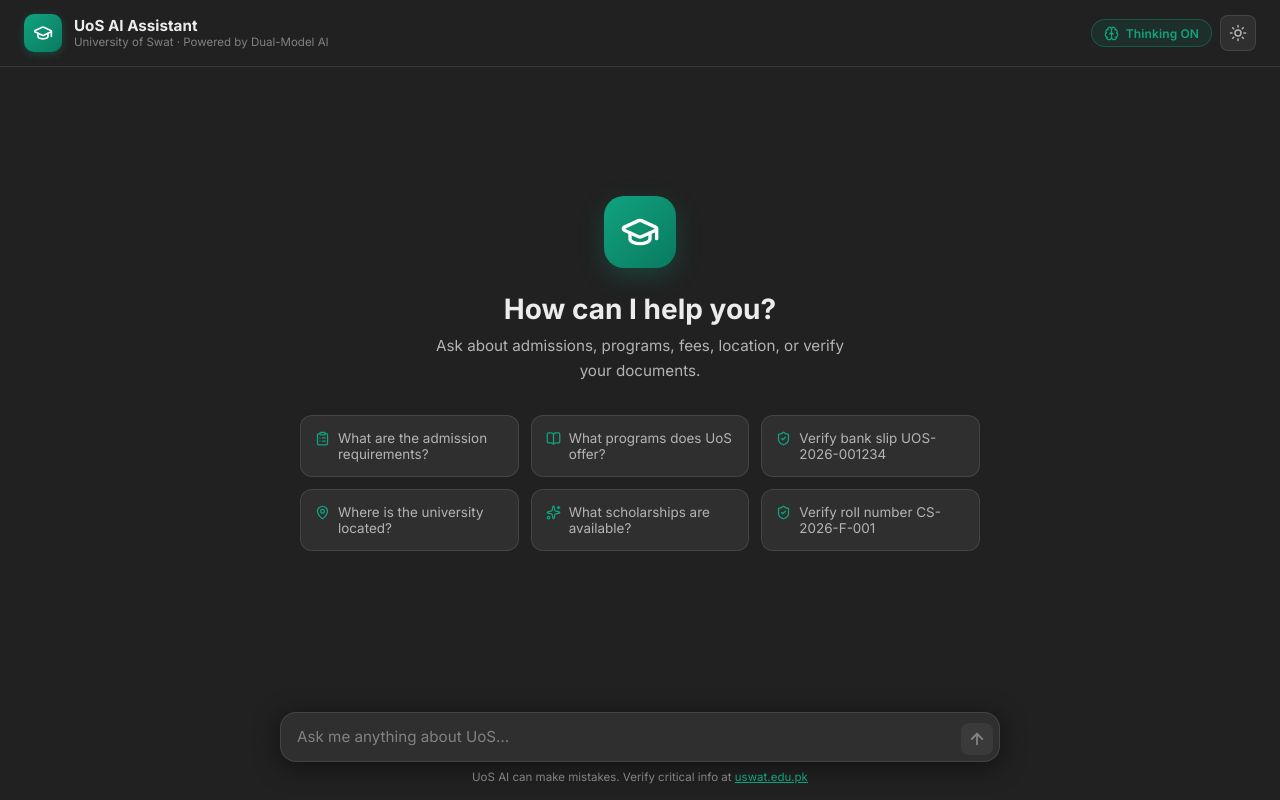
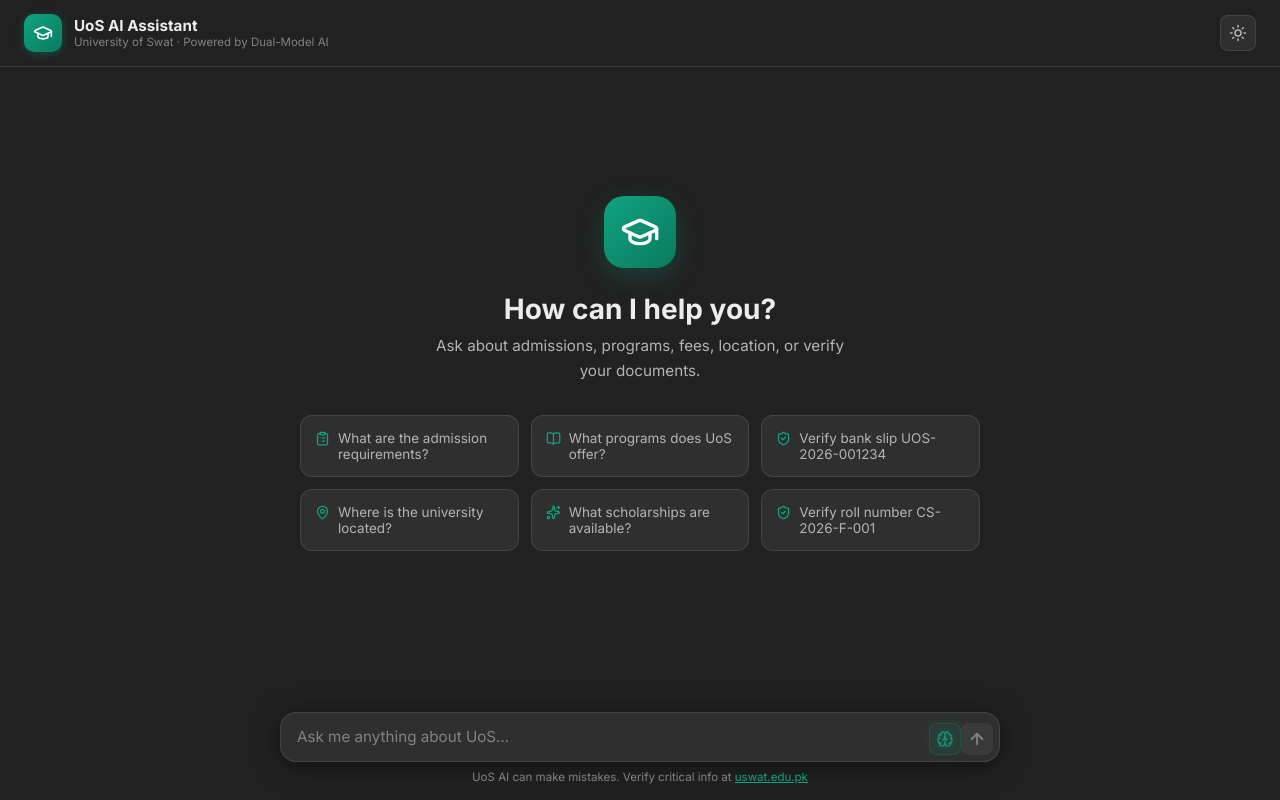
Before and after one commit to ikram-3/Agentic-ChatBot, a React app in the folder frontend/: page /verify in a window 1280 px wide. Built offline with nearby package versions, Linux system fonts and the light colour scheme; the HTML template or start-up script is replaced by a standard one.

Commit message:
ui: move thinking toggle to input bar and enhance design with pulsing brain icon

```diff
--- a/frontend/src/components/Chatbot.css
+++ b/frontend/src/components/Chatbot.css
@@ -76,37 +76,49 @@
   gap: 0.5rem;
 }
 
-/* ── Thinking toggle button ── */
-.think-toggle-btn {
+.think-toggle-btn { display: none; } /* Removed from header */
+
+/* ── Thinking input button (enhanced) ── */
+.think-input-btn {
+  width: 32px;
+  height: 32px;
   display: flex;
   align-items: center;
-  gap: 0.4rem;
-  padding: 0.35rem 0.75rem;
-  border-radius: 99px;
-  border: 1px solid var(--border-color);
-  background: var(--bg-surface);
+  justify-content: center;
+  border-radius: 8px;
+  border: 1px solid transparent;
+  background: transparent;
   color: var(--text-muted);
-  font-size: 0.75rem;
-  font-weight: 600;
-  font-family: inherit;
   cursor: pointer;
-  transition: all 0.22s;
-  white-space: nowrap;
+  transition: all 0.3s cubic-bezier(0.4, 0, 0.2, 1);
+  position: relative;
 }
-.think-toggle-btn:hover {
+
+.think-input-btn:hover {
   background: var(--bg-hover);
   color: var(--text-secondary);
 }
-.think-toggle-btn.active {
-  background: rgba(16,163,127,0.1);
-  border-color: rgba(16,163,127,0.35);
+
+.think-input-btn.active {
   color: var(--accent);
+  background: rgba(16, 163, 127, 0.1);
+  border-color: rgba(16, 163, 127, 0.2);
+  box-shadow: 0 0 15px rgba(16, 163, 127, 0.1);
 }
-.think-toggle-btn.active:hover {
-  background: rgba(16,163,127,0.18);
+
+.think-input-btn.active svg {
+  filter: drop-shadow(0 0 4px rgba(16, 163, 127, 0.5));
+  animation: brain-pulse 2s infinite ease-in-out;
 }
-.think-toggle-label {
-  letter-spacing: 0.01em;
+
+@keyframes brain-pulse {
+  0%, 100% { transform: scale(1); opacity: 1; }
+  50% { transform: scale(1.1); opacity: 0.8; }
+}
+
+.think-input-btn:disabled {
+  opacity: 0.5;
+  cursor: not-allowed;
 }
 
 /* ── Welcome State ── */
--- a/frontend/src/components/Chatbot.jsx
+++ b/frontend/src/components/Chatbot.jsx
@@ -490,14 +490,6 @@
           </div>
         </div>
         <div className="header-actions">
-          <button
-            className={`think-toggle-btn ${thinkingEnabled ? 'active' : ''}`}
-            onClick={() => setThinkingEnabled(v => !v)}
-            title={thinkingEnabled ? 'Thinking ON — click to disable' : 'Thinking OFF — click to enable'}
-          >
-            <Brain size={15} />
-            <span className="think-toggle-label">{thinkingEnabled ? 'Thinking ON' : 'Thinking OFF'}</span>
-          </button>
           <button className="theme-btn" onClick={toggleTheme} title="Toggle theme">
             {theme === 'dark' ? <Sun size={18} /> : <Moon size={18} />}
           </button>
@@ -552,6 +544,15 @@
             disabled={isStreaming}
           />
           <div className="input-actions">
+            <button
+              className={`think-input-btn ${thinkingEnabled ? 'active' : ''}`}
+              onClick={() => setThinkingEnabled(v => !v)}
+              title={thinkingEnabled ? 'Thinking Enabled (Premium AI Reasoning)' : 'Thinking Disabled (Fast Direct Response)'}
+              disabled={isStreaming}
+            >
+              <Brain size={16} />
+            </button>
+
             {isStreaming ? (
               <button className="action-btn stop-btn" onClick={stopStreaming} title="Stop generating">
                 <Square size={15} fill="currentColor" />
```
